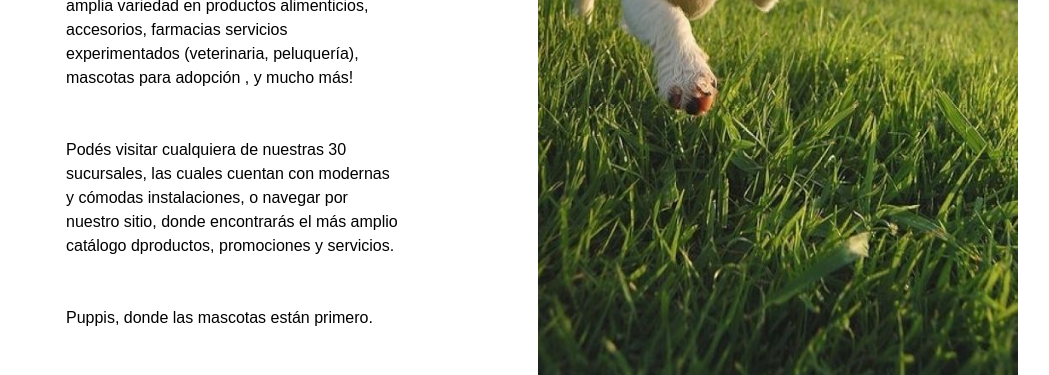
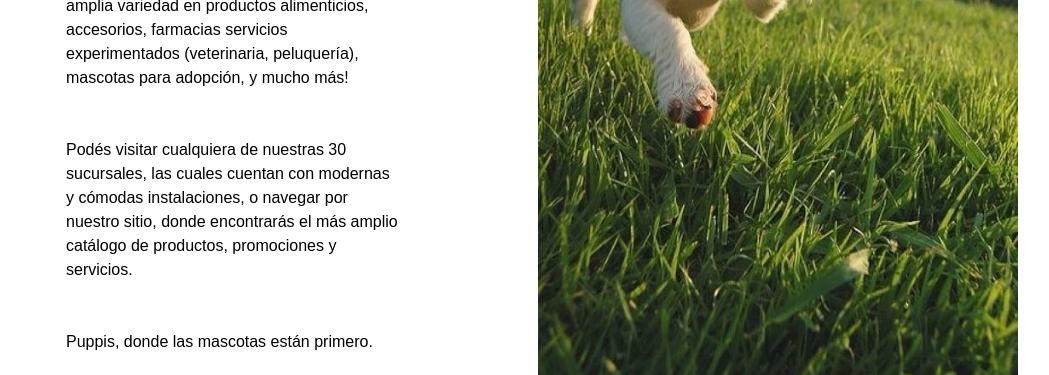
Before and after one commit to RIVERA-PRO/Pet-shop, a plain HTML site: page index.html in a window 1280 px wide. Shown: the part 1240-1615 px from the top of the page, without its empty margins (134-1183 px from the left). Drawn offline with nearby package versions, Linux system fonts and the light colour scheme; some packages are replaced by stand-ins of ours; no server answers; a script that the page names is missing.

Commit message:
Update index.html

```diff
--- a/index.html
+++ b/index.html
@@ -79,11 +79,11 @@
           En Puppis reconocemos a las mascotas como un miembro más de la familia, a las que debemos cuidar, proteger, y
           brindar el mejor cuidado para que tengan una excelente calidad de vida Para ello ofrecemos la más amplia
           variedad en productos alimenticios, accesorios, farmacias servicios experimentados (veterinaria, peluquería),
-          mascotas para adopción , y mucho más!
+          mascotas para adopción, y mucho más!
         </p>
         <p class="texto-puppis">
           Podés visitar cualquiera de nuestras 30 sucursales, las cuales cuentan con modernas y cómodas instalaciones, o
-          navegar por nuestro sitio, donde encontrarás el más amplio catálogo dproductos, promociones y servicios.
+          navegar por nuestro sitio, donde encontrarás el más amplio catálogo de productos, promociones y servicios.
         </p>
         <p class="texto-puppis">
           Puppis, donde las mascotas están primero.
```
